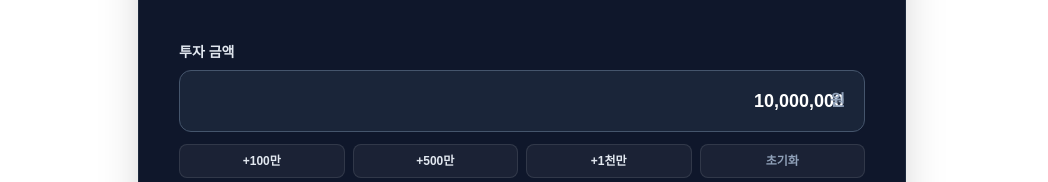
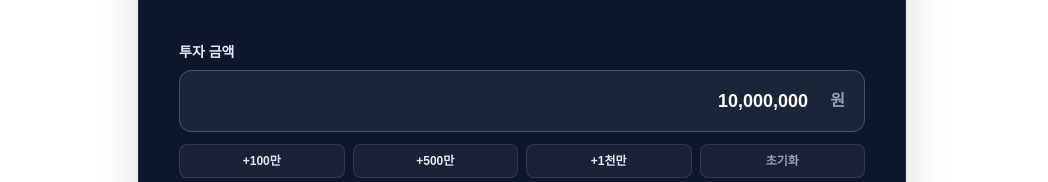
Before and after one commit to duke3736-collab/fin-insight, a Next.js app: page /calculators/growth-fund in a window 1280 px wide. Shown: the part 424-606 px from the top of the page, without its empty margins (118-1166 px from the left). Built offline with nearby package versions, Linux system fonts and the light colour scheme.

Commit message:
fix: Input padding to prevent overlap with currency symbol

```diff
--- a/src/app/calculators/broker-fee/page.tsx
+++ b/src/app/calculators/broker-fee/page.tsx
@@ -363,7 +363,7 @@ export default function BrokerFeeCalculatorPage() {
                 <div>
                   <label className="block text-sm font-bold text-slate-200 mb-2">매수금액</label>
                   <div className="relative">
-                    <input type="text" value={buyAmountStr} onChange={handleCurrencyChange(setBuyAmountStr)} className="w-full bg-slate-800/80 border border-slate-600 rounded-xl py-3 px-4 text-white font-bold outline-none focus:border-indigo-400 text-right" />
+                    <input type="text" value={buyAmountStr} onChange={handleCurrencyChange(setBuyAmountStr)} className="w-full bg-slate-800/80 border border-slate-600 rounded-xl py-3 pl-4 pr-12 text-white font-bold outline-none focus:border-indigo-400 text-right" />
                     <span className="absolute right-4 top-1/2 -translate-y-1/2 text-slate-400 font-bold text-sm">원</span>
                   </div>
                   <div className="flex gap-2 mt-3">
@@ -429,7 +429,7 @@ export default function BrokerFeeCalculatorPage() {
                     <button className="text-xs text-indigo-400 hover:text-indigo-300 font-bold" onClick={toggleCurrency}>원화 ↔ USD 전환</button>
                   </div>
                   <div className="relative">
-                    <input type="text" value={osBuyAmountStr} onChange={handleCurrencyChange(setOsBuyAmountStr)} className="w-full bg-slate-800/80 border border-slate-600 rounded-xl py-3 px-4 text-white font-bold outline-none focus:border-indigo-400 text-right" />
+                    <input type="text" value={osBuyAmountStr} onChange={handleCurrencyChange(setOsBuyAmountStr)} className="w-full bg-slate-800/80 border border-slate-600 rounded-xl py-3 pl-4 pr-12 text-white font-bold outline-none focus:border-indigo-400 text-right" />
                     <span className="absolute right-4 top-1/2 -translate-y-1/2 text-slate-400 font-bold text-sm">{osCurrencyUSD ? 'USD' : '원'}</span>
                   </div>
                   <p className="text-xs text-slate-500 mt-2 text-right">기준 환율: 1 USD = 1,380원</p>
--- a/src/app/calculators/growth-fund/page.tsx
+++ b/src/app/calculators/growth-fund/page.tsx
@@ -105,7 +105,7 @@ export default function GrowthFundCalculatorPage() {
                 type="text"
                 value={amountStr}
                 onChange={handleAmountChange}
-                className="w-full bg-slate-800/80 border border-slate-600 rounded-xl py-4 px-5 text-white text-lg font-bold outline-none focus:border-emerald-400 text-right transition-colors"
+                className="w-full bg-slate-800/80 border border-slate-600 rounded-xl py-4 pl-5 pr-14 text-white text-lg font-bold outline-none focus:border-emerald-400 text-right transition-colors"
               />
               <span className="absolute right-5 top-1/2 -translate-y-1/2 text-slate-400 font-bold">원</span>
             </div>
```
